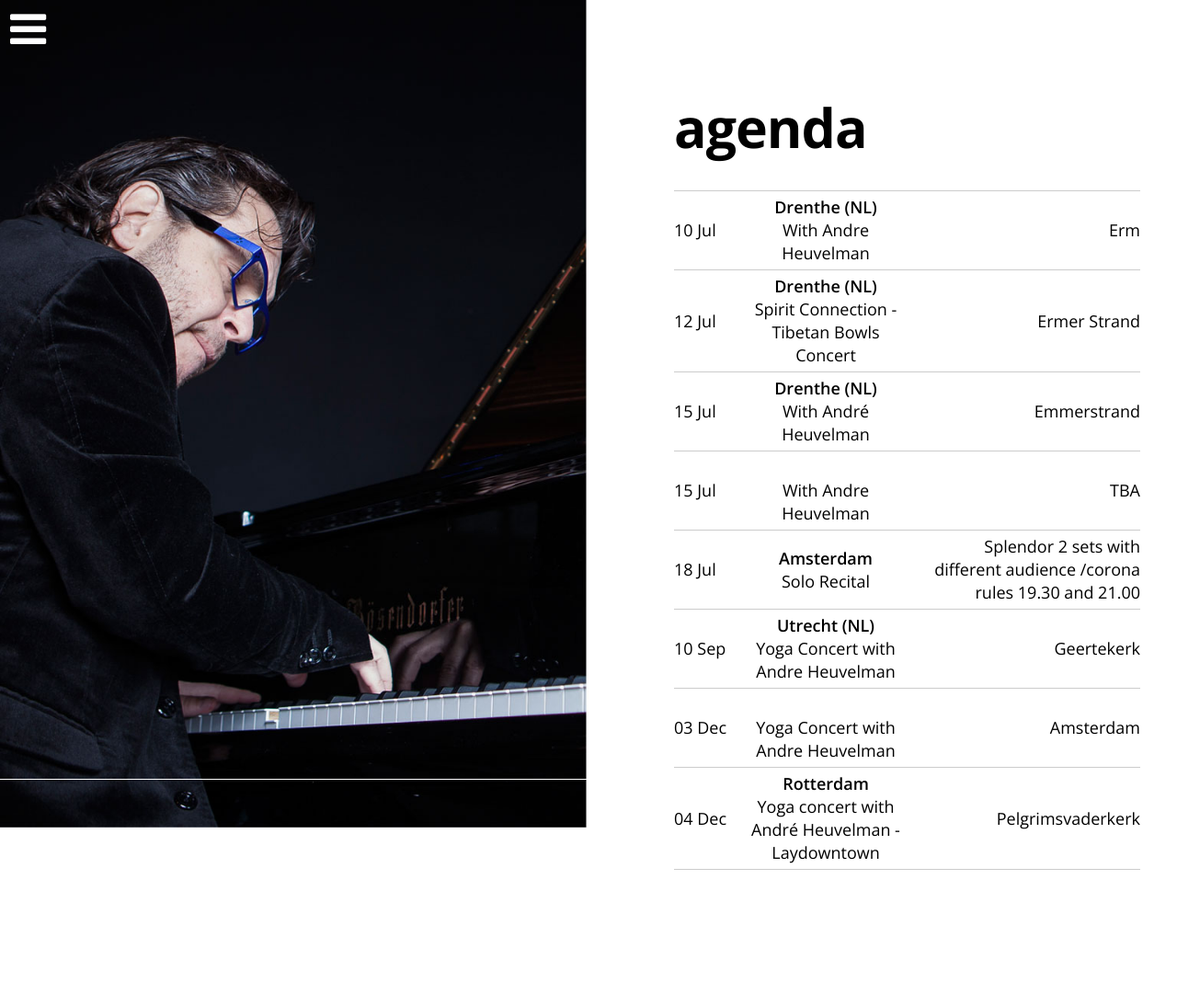
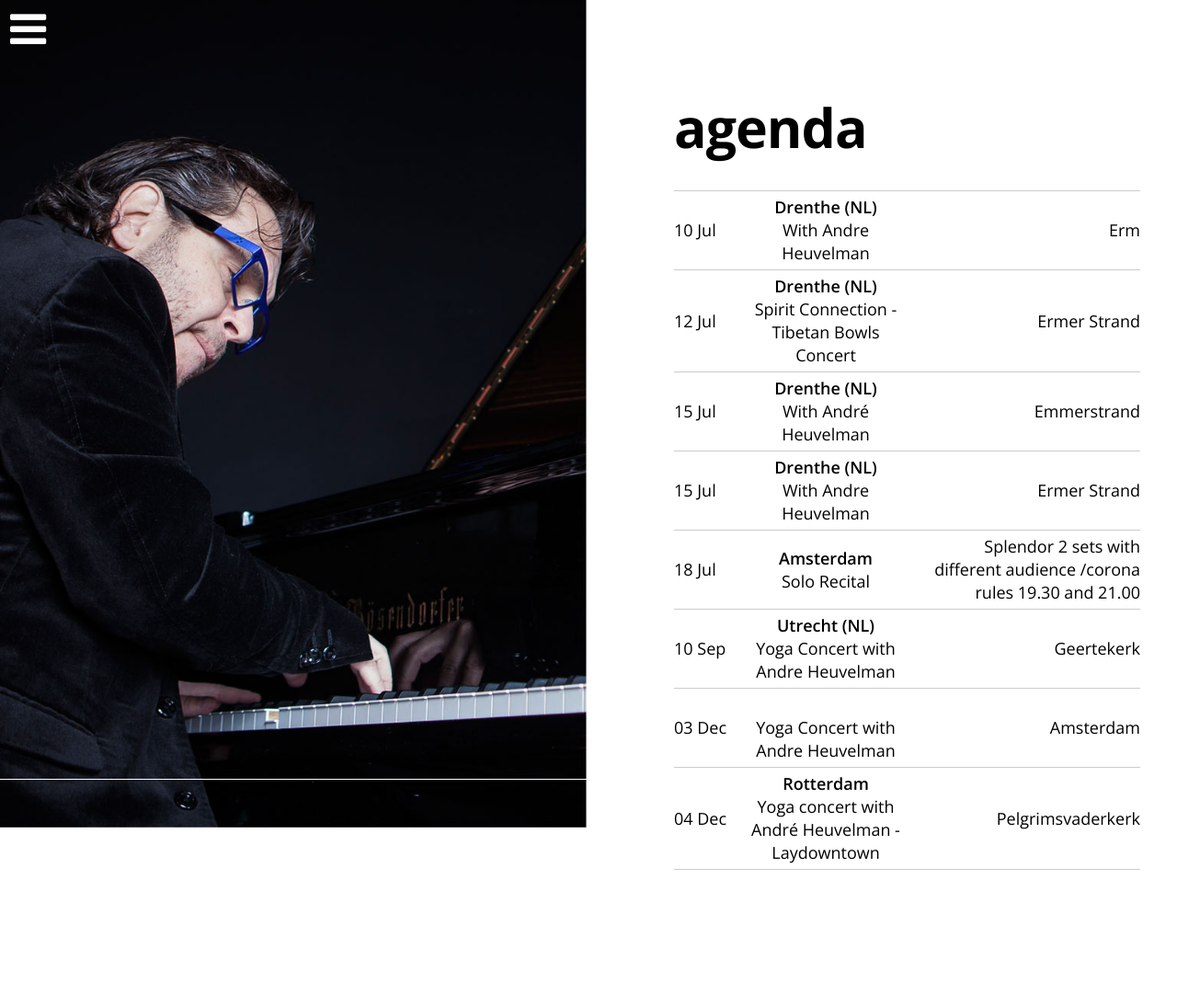
Before and after one commit to mikedelferro/website, a Jekyll site: the page built from agenda.html, in a window 1280 px wide. Shown: the whole page at 92% size. Built offline with Jekyll 4.4.1, drawn with Linux system fonts in a browser that asks for light colours; nearby versions of some CDN libraries.

Commit message:
Updated '_data/gigs.yml' via CloudCannon

```diff
--- a/_data/gigs.yml
+++ b/_data/gigs.yml
@@ -31,9 +31,9 @@ items:
     url: 'https://www.wij-zijn-tijdloos.nl/'
   - title: With Andre Heuvelman
     date: 2020-07-15 20:00:00
-    location: TBA
-    venue:
-    url:
+    location: Ermer Strand
+    venue: Drenthe (NL)
+    url: 'https://www.wij-zijn-tijdloos.nl/'
   - title: Solo Recital
     date: 2020-07-18 19:30:00
     location: Splendor   2 sets with different audience  /corona rules  19.30 and 21.00
```
